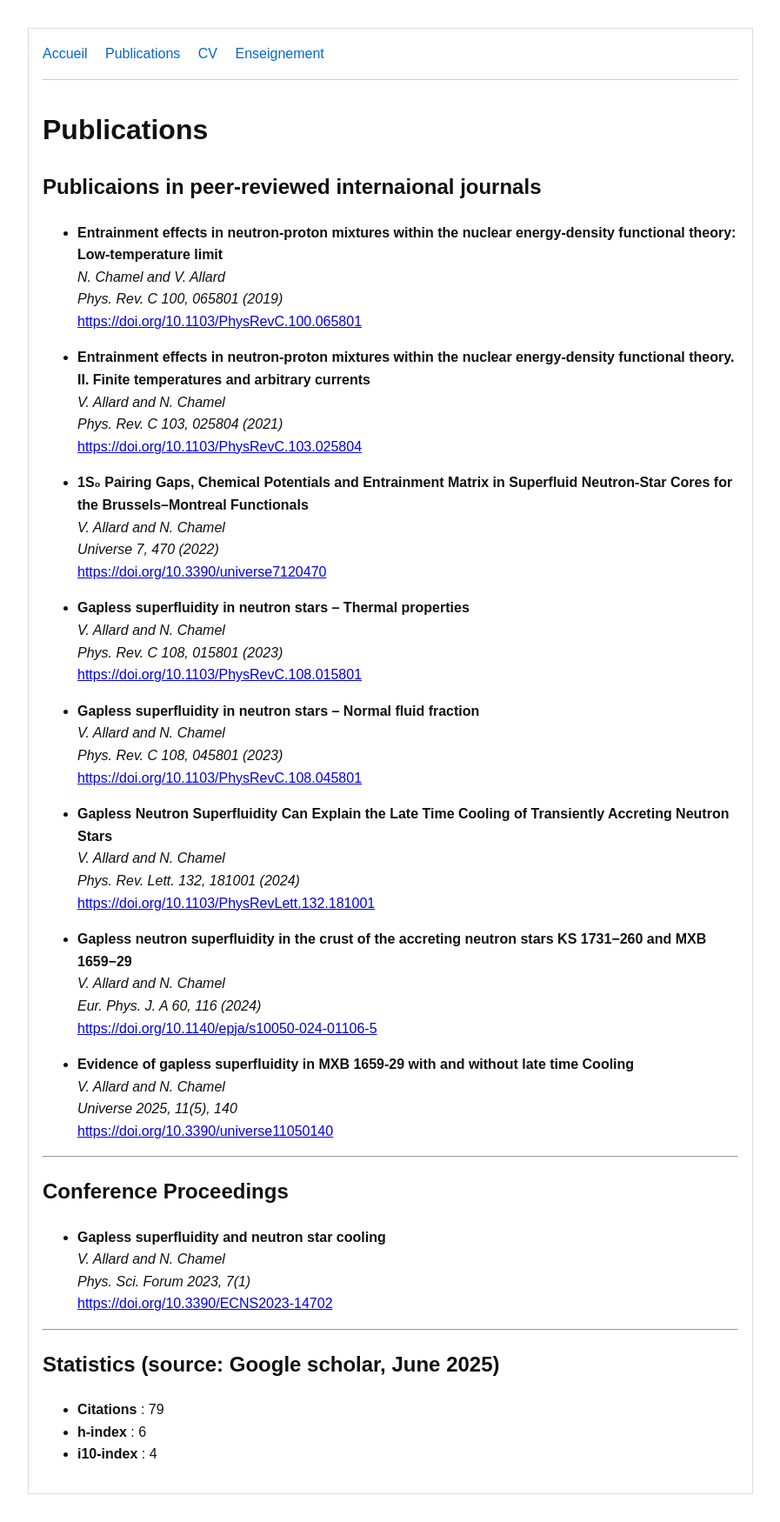
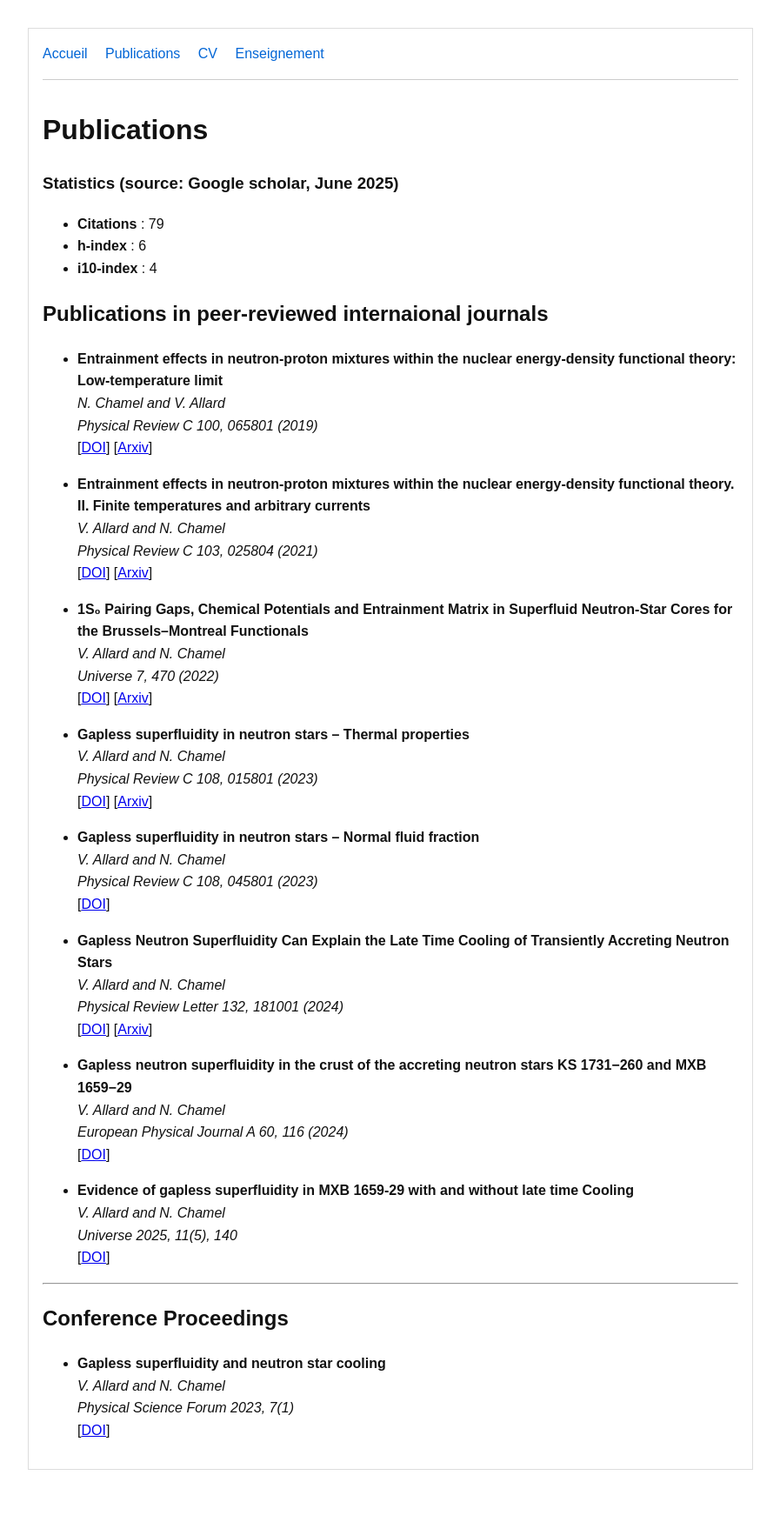
Before and after one commit to V-allard/V-allard.github.io, a Jekyll site: the page built from publications.md, in a window 1280 px wide. Shown: the whole page at 87% size, without its empty margins (191-1088 px from the left). Built offline with Jekyll 4.4.1, drawn with Linux system fonts in a browser that asks for light colours; after the commit the page ends 1722 px from its top, so only the background shows below that.

Commit message:
Update publications.md

```diff
--- a/publications.md
+++ b/publications.md
@@ -5,47 +5,53 @@ title: Publications
 
 # Publications
 
-## Publicaions in peer-reviewed internaional journals
+### Statistics (source: Google scholar, June 2025)
+
+- **Citations** : 79
+- **h-index** : 6
+- **i10-index** : 4
+
+## Publications in peer-reviewed internaional journals
 
 - **Entrainment effects in neutron-proton mixtures within the nuclear energy-density functional theory: Low-temperature limit**
   *N. Chamel and V. Allard*
-  *Phys. Rev. C 100, 065801 (2019)*
-  [https://doi.org/10.1103/PhysRevC.100.065801](https://doi.org/10.1103/PhysRevC.100.065801)
+  *Physical Review C 100, 065801 (2019)*
+  [[DOI](https://doi.org/10.1103/PhysRevC.100.065801)] [[Arxiv](https://arxiv.org/abs/2102.02474)]
 
 - **Entrainment effects in neutron-proton mixtures within the nuclear energy-density functional theory. II. Finite temperatures and arbitrary currents**
   *V. Allard and N. Chamel*
-  *Phys. Rev. C 103, 025804 (2021)*
-  [https://doi.org/10.1103/PhysRevC.103.025804](https://doi.org/10.1103/PhysRevC.103.025804)
+  *Physical Review C 103, 025804 (2021)*
+  [[DOI](https://doi.org/10.1103/PhysRevC.103.025804)] [[Arxiv](https://arxiv.org/abs/2006.15317)]
 
 - **1S₀ Pairing Gaps, Chemical Potentials and Entrainment Matrix in Superfluid Neutron-Star Cores for the Brussels–Montreal Functionals**
   *V. Allard and N. Chamel*
   *Universe 7, 470 (2022)*
-  [https://doi.org/10.3390/universe7120470](https://doi.org/10.3390/universe7120470)
+  [[DOI](https://doi.org/10.3390/universe7120470)] [[Arxiv](https://arxiv.org/abs/2203.08778)]
 
 - **Gapless superfluidity in neutron stars – Thermal properties**
   *V. Allard and N. Chamel*
-  *Phys. Rev. C 108, 015801 (2023)*
-  [https://doi.org/10.1103/PhysRevC.108.015801](https://doi.org/10.1103/PhysRevC.108.015801)
+  *Physical Review C 108, 015801 (2023)*
+  [[DOI](https://doi.org/10.1103/PhysRevC.108.015801)] [[Arxiv](https://arxiv.org/abs/2403.07766)]
 
 - **Gapless superfluidity in neutron stars – Normal fluid fraction**
   *V. Allard and N. Chamel*
-  *Phys. Rev. C 108, 045801 (2023)*
-  [https://doi.org/10.1103/PhysRevC.108.045801](https://doi.org/10.1103/PhysRevC.108.045801)
+  *Physical Review C 108, 045801 (2023)*
+  [[DOI](https://doi.org/10.1103/PhysRevC.108.045801)]
 
 - **Gapless Neutron Superfluidity Can Explain the Late Time Cooling of Transiently Accreting Neutron Stars**
   *V. Allard and N. Chamel*
-  *Phys. Rev. Lett. 132, 181001 (2024)*
-  [https://doi.org/10.1103/PhysRevLett.132.181001](https://doi.org/10.1103/PhysRevLett.132.181001)
+  *Physical Review Letter 132, 181001 (2024)*
+  [[DOI](https://doi.org/10.1103/PhysRevLett.132.181001)] [[Arxiv](https://arxiv.org/abs/2403.07740)]
 
 - **Gapless neutron superfluidity in the crust of the accreting neutron stars KS 1731−260 and MXB 1659−29**
   *V. Allard and N. Chamel*
-  *Eur. Phys. J. A 60, 116 (2024)*
-  [https://doi.org/10.1140/epja/s10050-024-01106-5](https://doi.org/10.1140/epja/s10050-024-01106-5)
+  *European Physical Journal A 60, 116 (2024)*
+  [[DOI](https://doi.org/10.1140/epja/s10050-024-01106-5)]
 
 - **Evidence of gapless superfluidity in MXB 1659-29 with and without late time Cooling**
   *V. Allard and N. Chamel*
   *Universe 2025, 11(5), 140*
-  [https://doi.org/10.3390/universe11050140](https://doi.org/10.3390/universe11050140)
+  [[DOI](https://doi.org/10.3390/universe11050140)]
 
 ---
 
@@ -53,13 +59,5 @@ title: Publications
 
 - **Gapless superfluidity and neutron star cooling**
   *V. Allard and N. Chamel*
-  *Phys. Sci. Forum 2023, 7(1)*
-  [https://doi.org/10.3390/ECNS2023-14702](https://doi.org/10.3390/ECNS2023-14702)
-
----
-
-## Statistics (source: Google scholar, June 2025)
-
-- **Citations** : 79
-- **h-index** : 6
-- **i10-index** : 4
+  *Physical Science Forum 2023, 7(1)*
+  [[DOI](https://doi.org/10.3390/ECNS2023-14702)]
```
